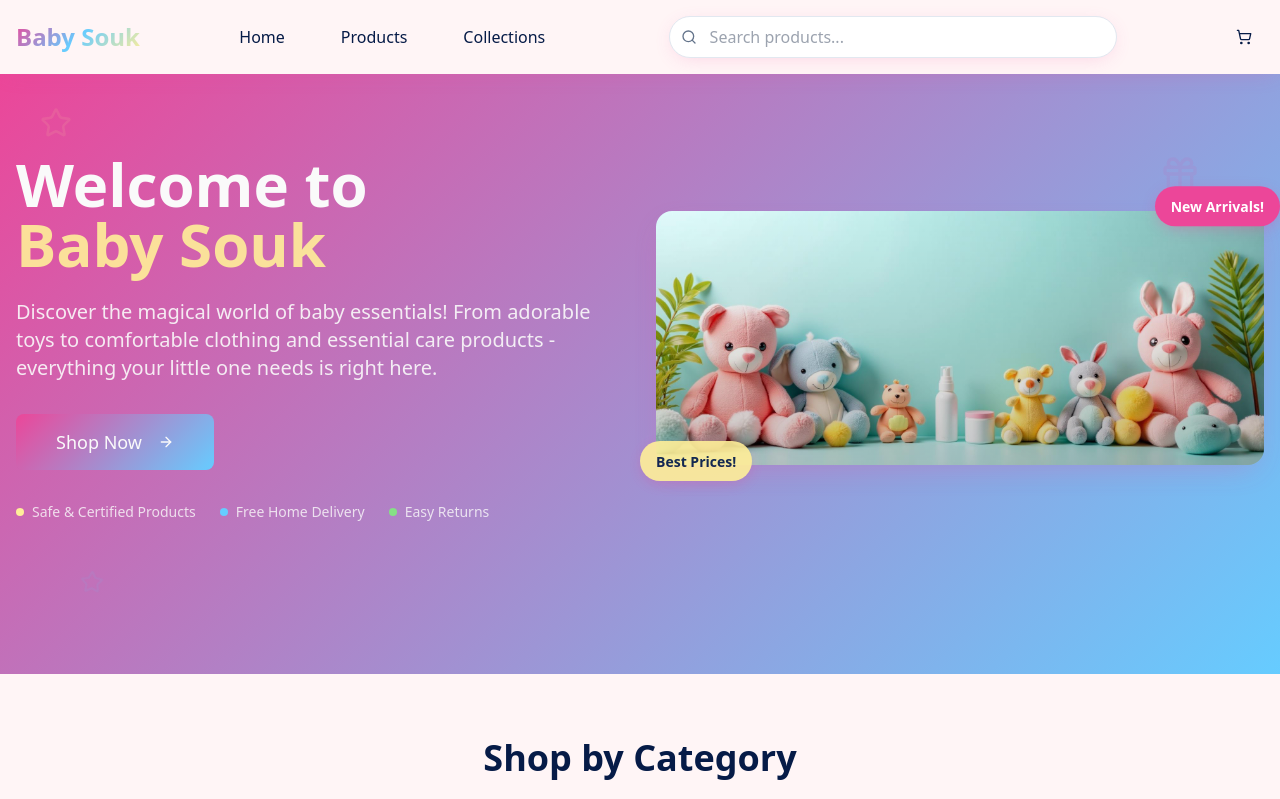
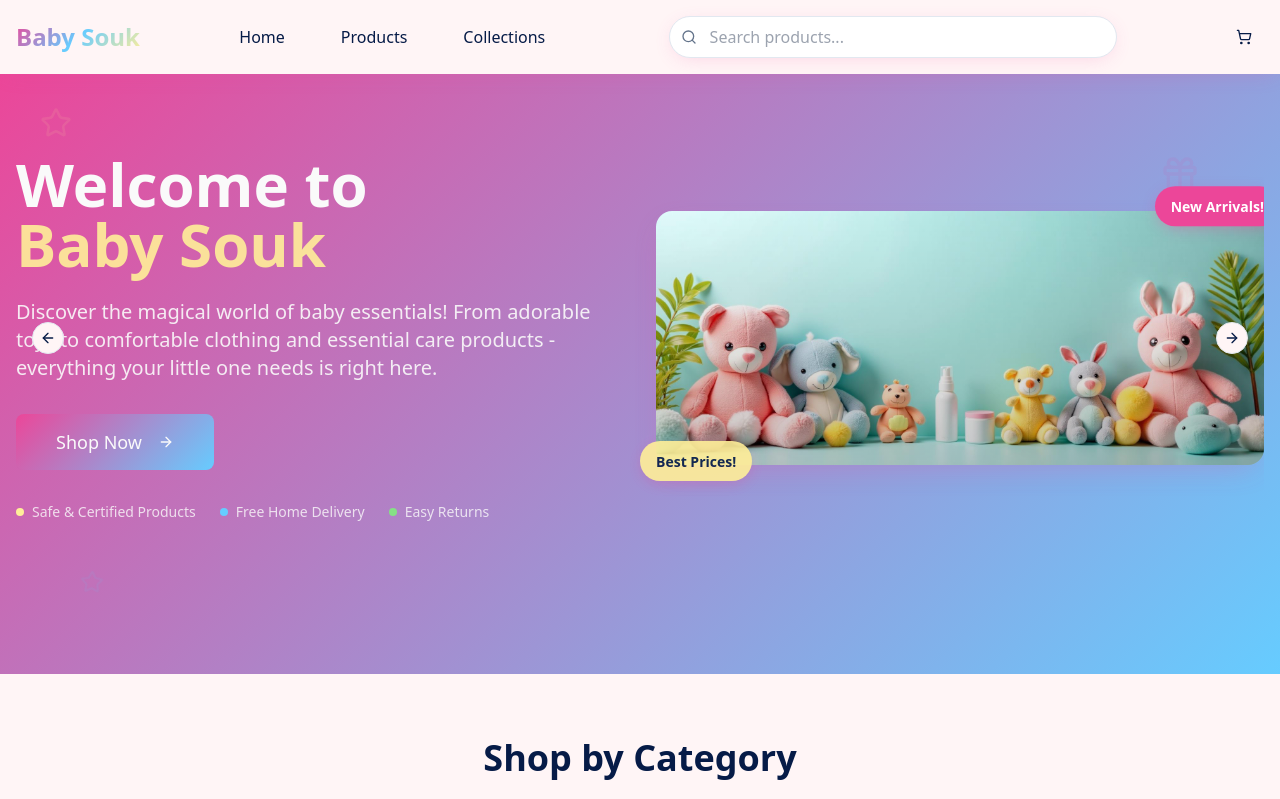
Before and after one commit to aqkhanadoor/BabySoukNextJs, a React (Vite) app: page / in a window 1280 px wide. Shown: the top 799 px of the page. Built offline with nearby package versions, Linux system fonts and the light colour scheme.

Commit message:
Add hero offer sections

```diff
--- a/src/components/HeroSection.tsx
+++ b/src/components/HeroSection.tsx
@@ -1,9 +1,67 @@
 import { Button } from "@/components/ui/button";
-import { ArrowRight, Star, Gift } from "lucide-react";
+import { ArrowRight, Star, Gift, Percent, Clock } from "lucide-react";
 import { Link } from "react-router-dom";
 import heroBanner from "@/assets/hero-banner.jpg";
+import {
+  Carousel,
+  CarouselContent,
+  CarouselItem,
+  CarouselNext,
+  CarouselPrevious,
+} from "@/components/ui/carousel";
 
 const HeroSection = () => {
+  const heroSlides = [
+    // Slide 1 - Main Hero
+    {
+      id: 1,
+      title: "Welcome to",
+      highlight: "Baby Souk",
+      description: "Discover the magical world of baby essentials! From adorable toys to comfortable clothing and essential care products - everything your little one needs is right here.",
+      buttonText: "Shop Now",
+      buttonLink: "/products",
+      badge1: { text: "New Arrivals!", bg: "bg-baby-pink", position: "-top-4 -right-4" },
+      badge2: { text: "Best Prices!", bg: "bg-baby-yellow", position: "-bottom-4 -left-4" },
+      features: [
+        { text: "Safe & Certified Products", color: "bg-baby-yellow" },
+        { text: "Free Home Delivery", color: "bg-baby-blue" },
+        { text: "Easy Returns", color: "bg-baby-green" }
+      ]
+    },
+    // Slide 2 - Special Offers
+    {
+      id: 2,
+      title: "Special",
+      highlight: "Offers",
+      description: "Get amazing discounts on premium baby products! Up to 50% off on selected items. Limited time offer - don't miss out on these incredible deals!",
+      buttonText: "View Offers",
+      buttonLink: "/products",
+      badge1: { text: "50% OFF", bg: "bg-baby-green", position: "-top-4 -right-4" },
+      badge2: { text: "Limited Time!", bg: "bg-baby-pink", position: "-bottom-4 -left-4" },
+      features: [
+        { text: "Up to 50% Discount", color: "bg-baby-pink" },
+        { text: "Premium Quality", color: "bg-baby-green" },
+        { text: "Limited Stock", color: "bg-baby-yellow" }
+      ]
+    },
+    // Slide 3 - Flash Sale
+    {
+      id: 3,
+      title: "Flash",
+      highlight: "Sale",
+      description: "24-hour flash sale on baby essentials! Huge savings on toys, clothing, and care products. Grab your favorites before they're gone!",
+      buttonText: "Shop Sale",
+      buttonLink: "/products",
+      badge1: { text: "24H Only!", bg: "bg-baby-blue", position: "-top-4 -right-4" },
+      badge2: { text: "Huge Savings!", bg: "bg-baby-green", position: "-bottom-4 -left-4" },
+      features: [
+        { text: "24 Hour Sale", color: "bg-baby-blue" },
+        { text: "Huge Discounts", color: "bg-baby-pink" },
+        { text: "Fast Checkout", color: "bg-baby-green" }
+      ]
+    }
+  ];
+
   return (
     <section className="relative min-h-[500px] md:min-h-[600px] bg-gradient-hero overflow-hidden">
       {/* Background decorations */}
@@ -20,24 +78,26 @@ const HeroSection = () => {
       </div>
 
       <div className="container mx-auto px-4 py-12 md:py-20">
+        <Carousel className="w-full" opts={{ loop: true }}>
+          <CarouselContent>
+            {heroSlides.map((slide) => (
+              <CarouselItem key={slide.id}>
                 <div className="grid md:grid-cols-2 gap-8 items-center">
                   {/* Text content */}
                   <div className="text-center md:text-left">
                     <h1 className="text-4xl md:text-6xl font-bold text-primary-foreground mb-6 leading-tight">
-              Welcome to
+                      {slide.title}
                       <span className="block text-baby-yellow animate-pulse-soft">
-                Baby Souk
+                        {slide.highlight}
                       </span>
                     </h1>
                     <p className="text-lg md:text-xl text-primary-foreground/90 mb-8 leading-relaxed">
-              Discover the magical world of baby essentials! From adorable toys to
-              comfortable clothing and essential care products - everything your little
-              one needs is right here.
+                      {slide.description}
                     </p>
                     <div className="flex flex-col sm:flex-row gap-4 justify-center md:justify-start">
-              <Link to="/products">
+                      <Link to={slide.buttonLink}>
                         <Button variant="hero" size="xl" className="group">
-                  Shop Now
+                          {slide.buttonText}
                           <ArrowRight className="ml-2 h-5 w-5 group-hover:translate-x-1 transition-transform" />
                         </Button>
                       </Link>
@@ -45,18 +105,12 @@ const HeroSection = () => {
 
                     {/* Features */}
                     <div className="mt-8 flex flex-wrap gap-6 justify-center md:justify-start text-sm text-primary-foreground/80">
-              <div className="flex items-center gap-2">
-                <div className="w-2 h-2 bg-baby-yellow rounded-full"></div>
-                <span>Safe & Certified Products</span>
+                      {slide.features.map((feature, index) => (
+                        <div key={index} className="flex items-center gap-2">
+                          <div className={`w-2 h-2 ${feature.color} rounded-full`}></div>
+                          <span>{feature.text}</span>
                         </div>
-              <div className="flex items-center gap-2">
-                <div className="w-2 h-2 bg-baby-blue rounded-full"></div>
-                <span>Free Home Delivery</span>
-              </div>
-              <div className="flex items-center gap-2">
-                <div className="w-2 h-2 bg-baby-green rounded-full"></div>
-                <span>Easy Returns</span>
-              </div>
+                      ))}
                     </div>
                   </div>
 
@@ -72,14 +126,20 @@ const HeroSection = () => {
                     </div>
 
                     {/* Floating elements */}
-            <div className="absolute -top-4 -right-4 bg-baby-pink text-white px-4 py-2 rounded-full shadow-button animate-bounce-gentle">
-              <span className="text-sm font-bold">New Arrivals!</span>
+                    <div className={`absolute ${slide.badge1.position} ${slide.badge1.bg} text-white px-4 py-2 rounded-full shadow-button animate-bounce-gentle`}>
+                      <span className="text-sm font-bold">{slide.badge1.text}</span>
                     </div>
-            <div className="absolute -bottom-4 -left-4 bg-baby-yellow text-foreground px-4 py-2 rounded-full shadow-button animate-pulse-soft">
-              <span className="text-sm font-bold">Best Prices!</span>
+                    <div className={`absolute ${slide.badge2.position} ${slide.badge2.bg} text-foreground px-4 py-2 rounded-full shadow-button animate-pulse-soft`}>
+                      <span className="text-sm font-bold">{slide.badge2.text}</span>
                     </div>
                   </div>
                 </div>
+              </CarouselItem>
+            ))}
+          </CarouselContent>
+          <CarouselPrevious className="left-4" />
+          <CarouselNext className="right-4" />
+        </Carousel>
       </div>
     </section>
   );
```
Lines whose indentation alone changed are shown as unchanged.
